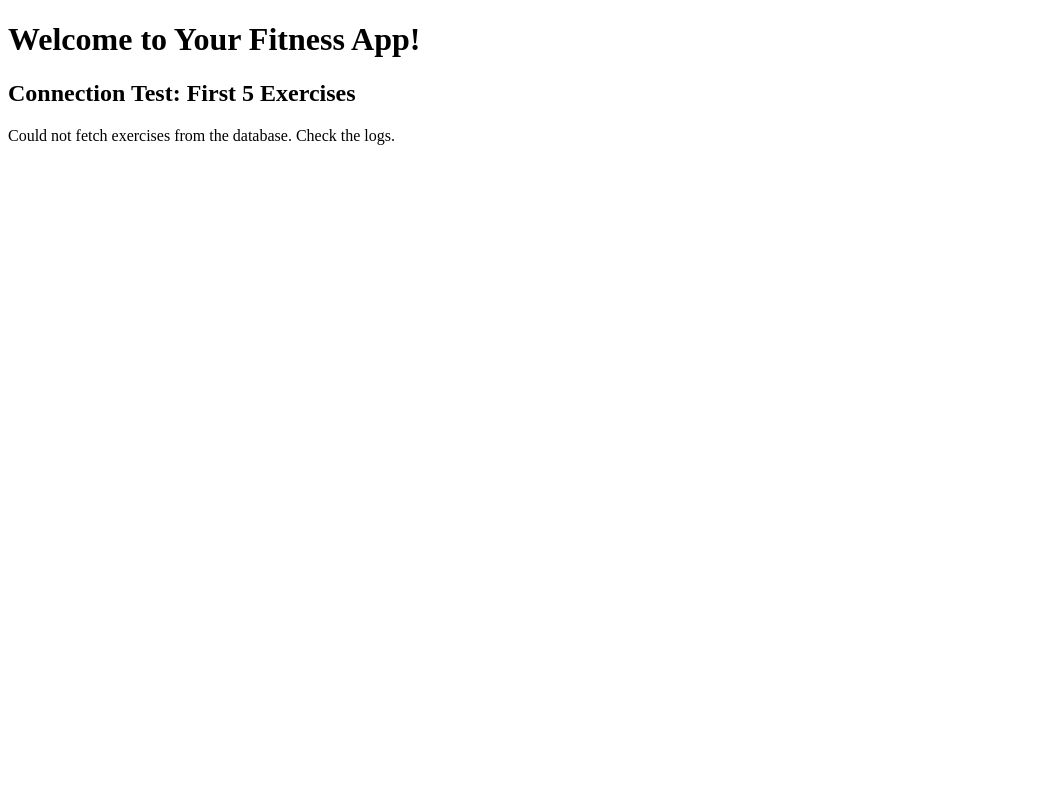
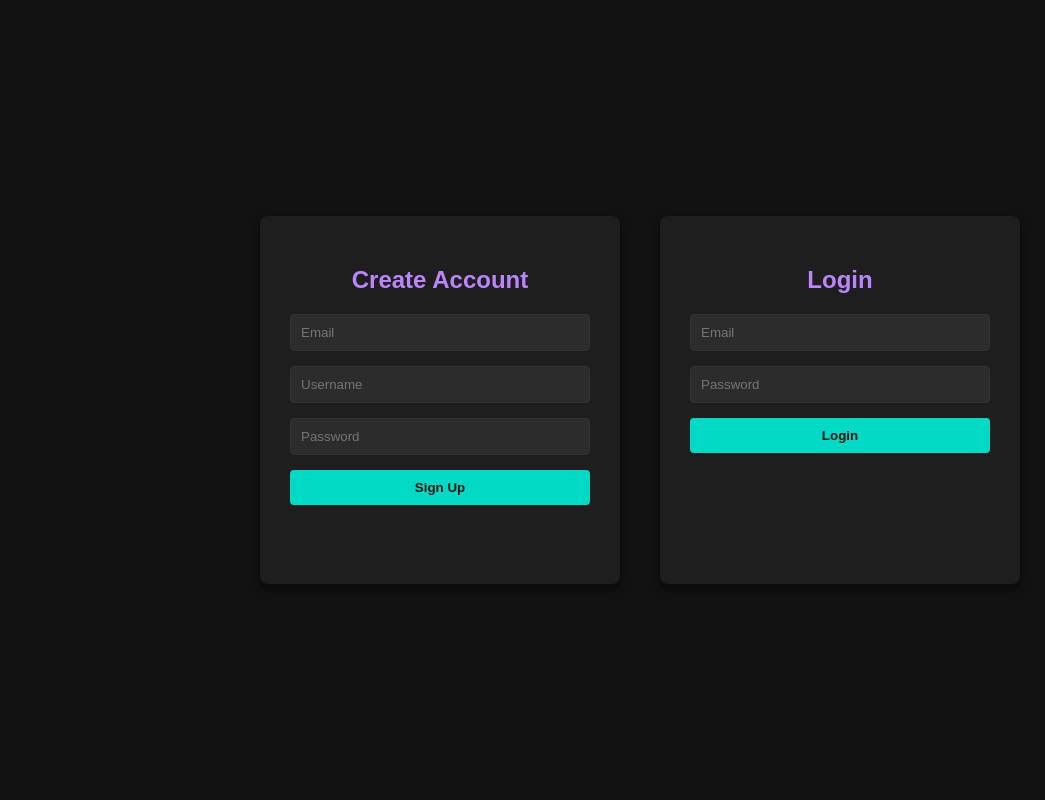
Before and after one commit to Shyyloww/Shyyloww.github.io, a Flask app: page / in a window 1280 px wide. Shown: the whole page, without its empty margins (0-1045 px from the left). Run offline with Flask 3, Linux system fonts and the light colour scheme; data that the repository does not hold is empty; parts of the project's set-up code (start-up, migrations or seed data) failed here and were passed over.

Commit message:
Implement user signup and login functionality

```diff
--- a/app.py
+++ b/app.py
@@ -1,42 +1,86 @@
 import os
-from flask import Flask, render_template
+import bcrypt
+from flask import Flask, render_template, request, jsonify
 from supabase import create_client, Client
 from dotenv import load_dotenv
 
-# Load environment variables from a .env file if it exists (for local development)
 load_dotenv()
 
-# Initialize the Flask app
 app = Flask(__name__)
 
-# Get Supabase credentials from environment variables
+# --- Supabase Connection ---
 supabase_url = os.environ.get("SUPABASE_URL")
 supabase_key = os.environ.get("SUPABASE_KEY")
 
-# Check if the credentials are set
 if not supabase_url or not supabase_key:
-    raise RuntimeError("Supabase URL and Key must be set in environment variables.")
-
-# Create the Supabase client
+    raise RuntimeError("Supabase credentials must be set.")
 supabase: Client = create_client(supabase_url, supabase_key)
 
-# This is the main route for your website
+# --- Routes ---
+
 @app.route('/')
 def home():
-    # Let's test the connection by fetching the list of exercises
+    return render_template('index.html')
+
+@app.route('/signup', methods=['POST'])
+def signup():
     try:
-        response = supabase.table('exercises').select('name').limit(5).execute()
-        # The actual data is in response.data
-        exercises = response.data
-        print("Successfully connected to Supabase and fetched exercises.")
+        data = request.get_json()
+        email = data.get('email')
+        username = data.get('username')
+        password = data.get('password')
+
+        if not email or not password or not username:
+            return jsonify({"error": "Email, username, and password are required."}), 400
+
+        # Hash the password for security
+        hashed_password = bcrypt.hashpw(password.encode('utf-8'), bcrypt.gensalt()).decode('utf-8')
+
+        # Insert new user into the database
+        user_data, count = supabase.table('users').insert({
+            "email": email,
+            "username": username,
+            "password_hash": hashed_password
+        }).execute()
+
+        # user_data[1] contains the actual user record
+        if user_data[1]:
+            return jsonify({"success": True, "message": "Account created successfully!"})
+        else:
+            return jsonify({"error": "Signup failed. Email or username might already exist."}), 500
+
     except Exception as e:
-        exercises = []
-        print(f"Error connecting to Supabase: {e}")
+        # This will catch duplicate email/username errors from the database
+        return jsonify({"error": f"An error occurred: {e}"}), 500
 
-    # This will look for 'index.html' in your 'templates' folder and display it
-    return render_template('index.html', exercises=exercises)
+@app.route('/login', methods=['POST'])
+def login():
+    try:
+        data = request.get_json()
+        email = data.get('email')
+        password = data.get('password')
 
+        if not email or not password:
+            return jsonify({"error": "Email and password are required."}), 400
 
-# This is needed for Render to run the app
+        # Find the user by email
+        query = supabase.table('users').select("*").eq('email', email).execute()
+
+        if not query.data:
+            return jsonify({"error": "Invalid email or password."}), 401
+
+        user = query.data[0]
+        stored_hash = user.get('password_hash')
+
+        # Check if the provided password matches the stored hash
+        if bcrypt.checkpw(password.encode('utf-8'), stored_hash.encode('utf-8')):
+            # In a real app, you would create a session token here
+            return jsonify({"success": True, "message": "Login successful!"})
+        else:
+            return jsonify({"error": "Invalid email or password."}), 401
+
+    except Exception as e:
+        return jsonify({"error": f"An error occurred: {e}"}), 500
+
 if __name__ == '__main__':
     app.run(host='0.0.0.0', port=5000)
--- a/requirements.txt
+++ b/requirements.txt
@@ -3,3 +3,4 @@ Werkzeug==3.0.1
 gunicorn==20.1.0
 supabase
 python-dotenv
+bcrypt
--- a/static/css/style.css
+++ b/static/css/style.css
@@ -0,0 +1,62 @@
+body {
+    background-color: #121212;
+    color: #e0e0e0;
+    font-family: sans-serif;
+    display: flex;
+    justify-content: center;
+    align-items: center;
+    height: 100vh;
+    margin: 0;
+}
+
+.form-container {
+    display: flex;
+    gap: 40px;
+}
+
+.form-card {
+    background-color: #1e1e1e;
+    padding: 30px;
+    border-radius: 8px;
+    box-shadow: 0 4px 8px rgba(0, 0, 0, 0.5);
+    width: 300px;
+    text-align: center;
+}
+
+h2 {
+    color: #bb86fc; /* Pastel Purple */
+    margin-bottom: 20px;
+}
+
+input {
+    width: 100%;
+    padding: 10px;
+    margin-bottom: 15px;
+    border: 1px solid #333;
+    background-color: #2c2c2c;
+    color: #e0e0e0;
+    border-radius: 4px;
+    box-sizing: border-box; /* Important */
+}
+
+button {
+    width: 100%;
+    padding: 10px;
+    border: none;
+    border-radius: 4px;
+    background-color: #03dac6; /* Pastel Teal */
+    color: #121212;
+    font-weight: bold;
+    cursor: pointer;
+    transition: background-color 0.3s;
+}
+
+button:hover {
+    background-color: #018786;
+}
+
+.message {
+    margin-top: 15px;
+    height: 20px;
+    font-size: 0.9em;
+}
--- a/static/js/script.js
+++ b/static/js/script.js
@@ -0,0 +1,72 @@
+document.addEventListener('DOMContentLoaded', () => {
+    const signupForm = document.getElementById('signup-form');
+    const loginForm = document.getElementById('login-form');
+    const signupMessage = document.getElementById('signup-message');
+    const loginMessage = document.getElementById('login-message');
+
+    signupForm.addEventListener('submit', async (event) => {
+        event.preventDefault(); // Prevent the default form submission (page reload)
+
+        const email = document.getElementById('signup-email').value;
+        const username = document.getElementById('signup-username').value;
+        const password = document.getElementById('signup-password').value;
+
+        signupMessage.textContent = ''; // Clear previous message
+
+        try {
+            const response = await fetch('/signup', {
+                method: 'POST',
+                headers: {
+                    'Content-Type': 'application/json',
+                },
+                body: JSON.stringify({ email, username, password }),
+            });
+
+            const result = await response.json();
+
+            if (response.ok && result.success) {
+                signupMessage.textContent = result.message;
+                signupMessage.style.color = '#03dac6'; // Teal for success
+            } else {
+                signupMessage.textContent = result.error || 'An unknown error occurred.';
+                signupMessage.style.color = '#cf6679'; // Red for error
+            }
+        } catch (error) {
+            signupMessage.textContent = 'Failed to connect to the server.';
+            signupMessage.style.color = '#cf6679';
+        }
+    });
+
+    loginForm.addEventListener('submit', async (event) => {
+        event.preventDefault();
+
+        const email = document.getElementById('login-email').value;
+        const password = document.getElementById('login-password').value;
+        loginMessage.textContent = '';
+
+        try {
+            const response = await fetch('/login', {
+                method: 'POST',
+                headers: {
+                    'Content-Type': 'application/json',
+                },
+                body: JSON.stringify({ email, password }),
+            });
+
+            const result = await response.json();
+
+            if (response.ok && result.success) {
+                loginMessage.textContent = result.message;
+                loginMessage.style.color = '#03dac6';
+                // In the future, we will redirect to the dashboard here
+                // window.location.href = '/dashboard';
+            } else {
+                loginMessage.textContent = result.error || 'An unknown error occurred.';
+                loginMessage.style.color = '#cf6679';
+            }
+        } catch (error) {
+            loginMessage.textContent = 'Failed to connect to the server.';
+            loginMessage.style.color = '#cf6679';
+        }
+    });
+});
--- a/templates/index.html
+++ b/templates/index.html
@@ -3,20 +3,35 @@
 <head>
     <meta charset="UTF-8">
     <meta name="viewport" content="width=device-width, initial-scale=1.0">
-    <title>Fitness Tracker</title>
+    <title>Welcome - Fitness Tracker</title>
+    <link rel="stylesheet" href="{{ url_for('static', filename='css/style.css') }}">
 </head>
 <body>
-    <h1>Welcome to Your Fitness App!</h1>
+    <div class="form-container">
+        <!-- Signup Form -->
+        <div class="form-card">
+            <h2>Create Account</h2>
+            <form id="signup-form">
+                <input type="email" id="signup-email" placeholder="Email" required>
+                <input type="text" id="signup-username" placeholder="Username" required>
+                <input type="password" id="signup-password" placeholder="Password" required>
+                <button type="submit">Sign Up</button>
+            </form>
+            <p id="signup-message" class="message"></p>
+        </div>
 
-    <h2>Connection Test: First 5 Exercises</h2>
-    {% if exercises %}
-        <ul>
-            {% for exercise in exercises %}
-                <li>{{ exercise.name }}</li>
-            {% endfor %}
-        </ul>
-    {% else %}
-        <p>Could not fetch exercises from the database. Check the logs.</p>
-    {% endif %}
+        <!-- Login Form -->
+        <div class="form-card">
+            <h2>Login</h2>
+            <form id="login-form">
+                <input type="email" id="login-email" placeholder="Email" required>
+                <input type="password" id="login-password" placeholder="Password" required>
+                <button type="submit">Login</button>
+            </form>
+            <p id="login-message" class="message"></p>
+        </div>
+    </div>
+
+    <script src="{{ url_for('static', filename='js/script.js') }}"></script>
 </body>
 </html>
```
